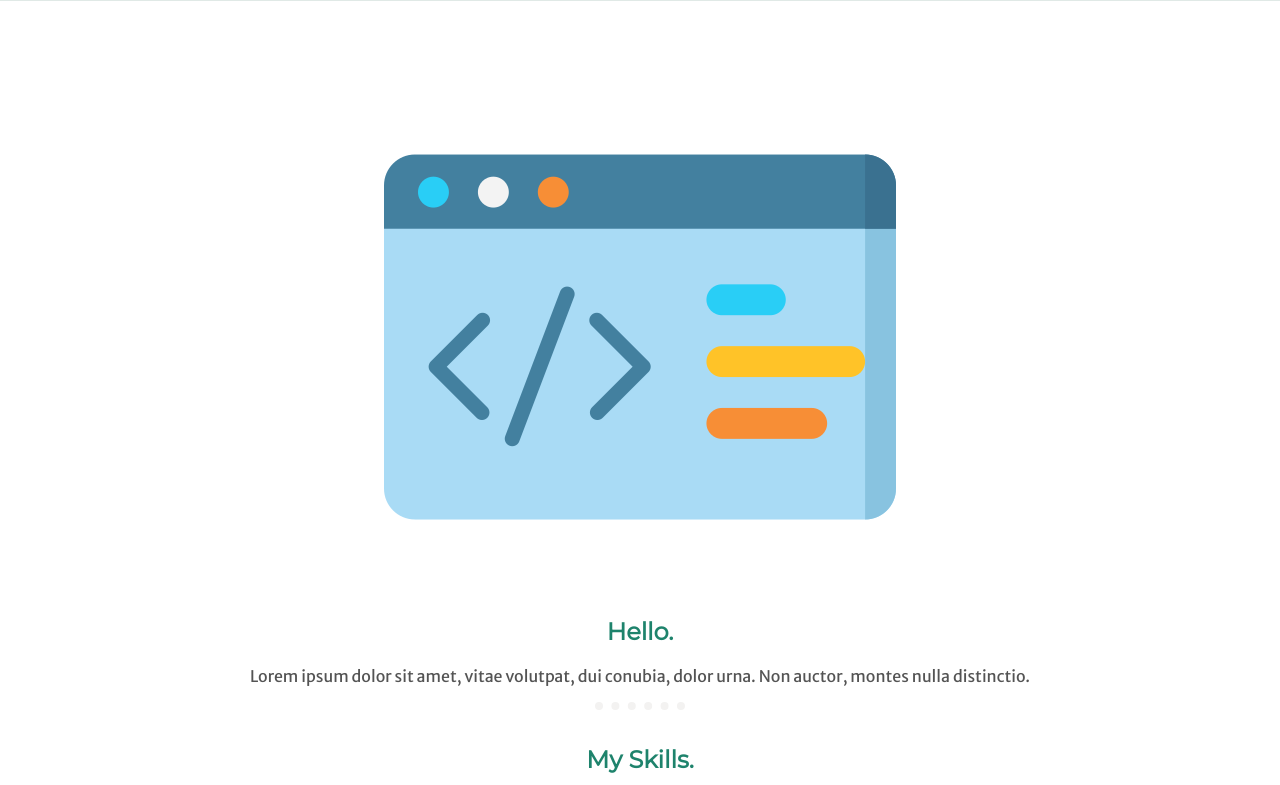
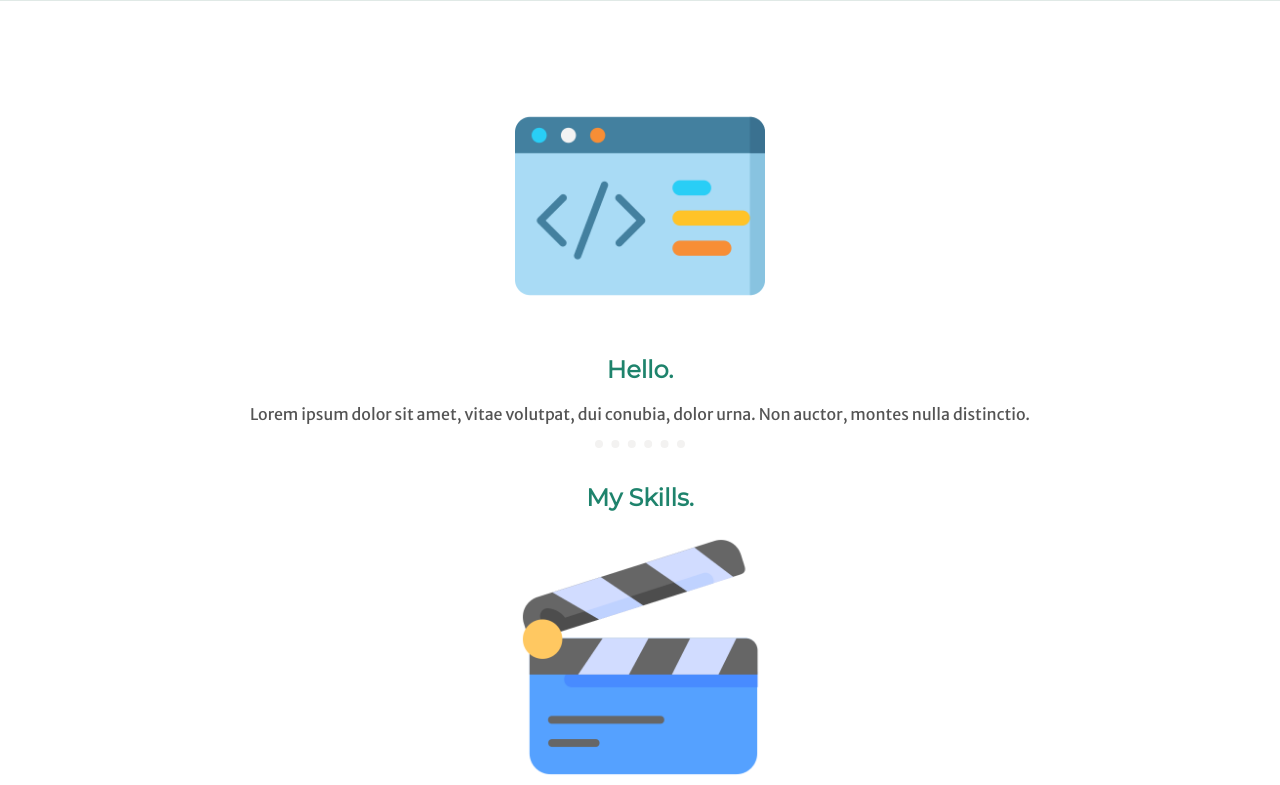
Before and after one commit to Gabiincode/personal-website, a plain HTML site: page index.html in a window 1280 px wide. Shown: the part 924-1709 px from the top of the page. Drawn offline with Linux system fonts and the light colour scheme.

Commit message:
Update index.html

```diff
--- a/index.html
+++ b/index.html
@@ -29,7 +29,7 @@
 
     <div class="middle-container">
         <div class="profile">
-          <img src="./Images/code.png" alt="">
+          <img src="./Images/code.png" alt="" width="250px">
           <h2>Hello.</h2>
           <p>Lorem ipsum dolor sit amet, vitae volutpat, dui conubia, dolor urna. Non auctor, montes nulla distinctio.</p>
         </div>
```
